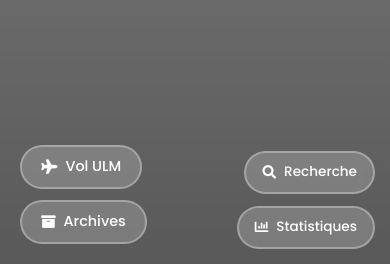
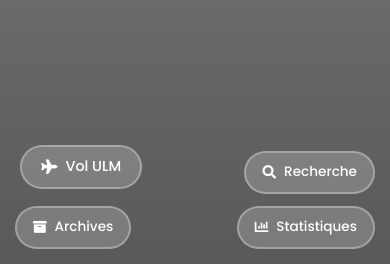
Before and after one commit to mikelum38/hiking-gallery, a Flask app: template templates/years.html in a window 390 px wide. Shown: the part 580-844 px from the top of the page. Run offline with Flask 3, Linux system fonts and the light colour scheme; the template is opened without the code that fills it, so the values that code supplies are empty; parts of the project's set-up code (start-up, migrations or seed data) failed here and were passed over; some libraries are stand-ins or nearby versions; some web fonts are replaced.

Commit message:
ajustements mobile

```diff
--- a/templates/years.html
+++ b/templates/years.html
@@ -568,17 +568,18 @@
             background: rgba(255, 255, 255, 0.2);
             border: 2px solid rgba(255, 255, 255, 0.3);
             color: white;
-            padding: 0.6rem 1.2rem;
+            padding: 0.8rem 1.5rem;
             border-radius: 30px;
             text-decoration: none;
             font-size: 0.9rem;
+            font-weight: 500;
             transition: all 0.3s ease;
             backdrop-filter: blur(5px);
             display: flex;
             align-items: center;
             gap: 0.5rem;
             white-space: nowrap;
-            z-index: 1000;
+            z-index: 1001;
         }
 
         .archives-btn:hover {
@@ -795,7 +796,7 @@
     background: rgba(255, 255, 255, 0.2);
     border: 2px solid rgba(255, 255, 255, 0.3);
     color: white;
-    padding: 0.6rem 1.2rem;
+    padding: 0.8rem 1.5rem;
     border-radius: 30px;
     text-decoration: none;
     font-size: 0.9rem;
@@ -805,7 +806,7 @@
     align-items: center;
     gap: 0.5rem;
     white-space: nowrap;
-    z-index: 1000;
+    z-index: 1001;
     }
 
     .stats-btn:hover {
@@ -817,6 +818,15 @@
     .stats-btn {
         bottom: 15px;
         right: 15px;
+        padding: 0.6rem 1rem;
+        font-size: 0.85rem;
+        }
+    }
+
+    @media (max-width: 768px) {
+    .archives-btn {
+        bottom: 15px;
+        left: 15px;
         padding: 0.6rem 1rem;
         font-size: 0.85rem;
         }
```
